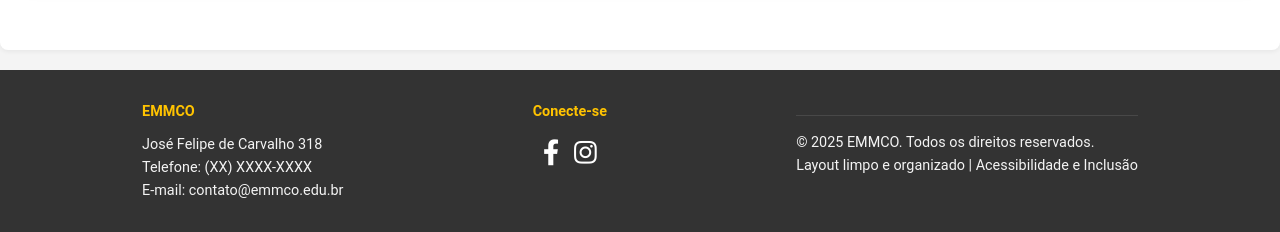
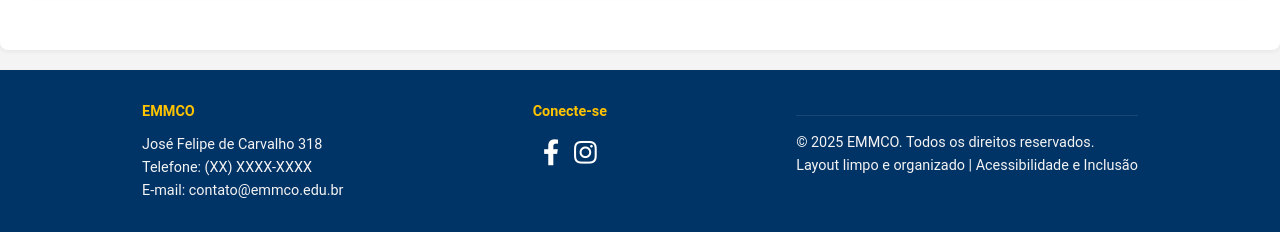
Before and after one commit to BrianMartins2006/Site_EMMCO, a plain HTML site: page index.html in a window 1280 px wide. Shown: the part 4280-4512 px from the top of the page. Drawn offline with Linux system fonts and the light colour scheme.

Commit message:
fix(corrige cores da pagina)

```diff
--- a/css/style.css
+++ b/css/style.css
@@ -16,7 +16,6 @@
 /* Importa uma fonte legível (Roboto) do Google Fonts */
 @import url('https://fonts.googleapis.com/css2?family=Roboto:wght@400;700&display=swap');
 
-/* Reset Básico para garantir a consistência */
 * {
     margin: 0;
     padding: 0;
@@ -37,6 +36,7 @@ body {
     margin: 0 auto;
     padding: 0 20px;
 }
+
 
 /* =======================================================
    2. ESTILIZAÇÃO DE ACESSIBILIDADE E TIPOGRAFIA
@@ -390,7 +390,7 @@ a:hover {
    7. RODAPÉ
 ========================================================== */
 #rodape {
-    background-color: var(--cor-texto);
+    background-color:#003366;
     color: var(--cor-fundo);
     padding: 30px 0;
     font-size: 0.9em;
```
